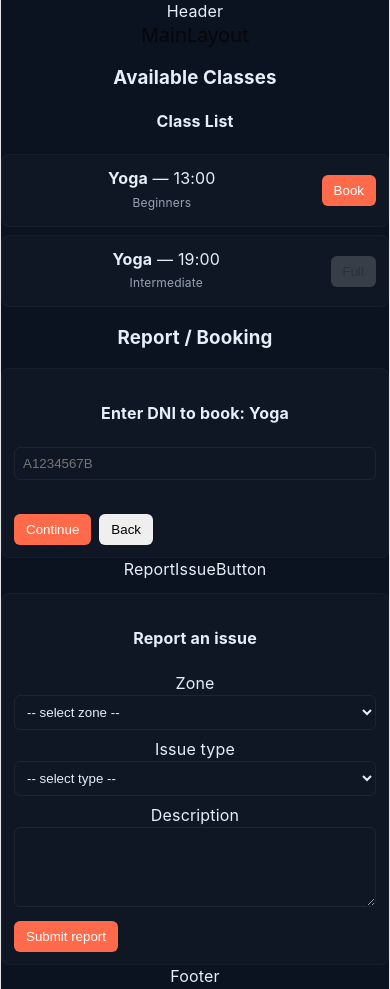
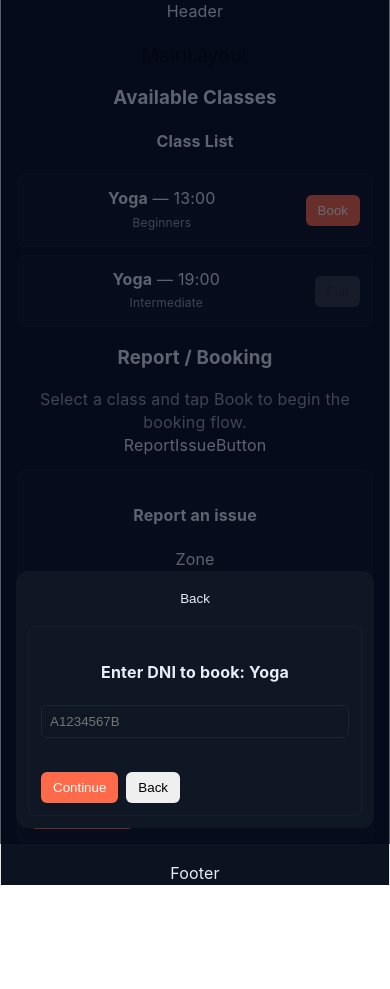
Before and after one commit to Castor909/react-club-app, a React (Vite) app: page / in a window 390 px wide. Both pictures are taken after a click on the button "Book". After the commit the page ends 885 px from the top, so only its background shows below. Built offline with nearby package versions, Linux system fonts and the light colour scheme.

Commit message:
feat(ui): use fullscreen mobile modals for DNI and confirmation flows

```diff
--- a/src/components/MainLayout.jsx
+++ b/src/components/MainLayout.jsx
@@ -6,6 +6,7 @@ import ClassList from './ClassList';
 import DniForm from './DniForm';
 import Confirmation from './Confirmation';
 import ErrorMessage from './ErrorMessage';
+import Modal from './Modal';
 import ReportIssueButton from './ReportIssueButton';
 import IssueForm from './IssueForm';
 
@@ -51,7 +52,7 @@ export default function MainLayout() {
   };
 
   return (
-    <main>
+    <main className="container">
       <h2>MainLayout</h2>
       <section>
         <h3>Available Classes</h3>
@@ -60,22 +61,29 @@ export default function MainLayout() {
 
       <section>
         <h3>Report / Booking</h3>
-        {bookingClass ? (
+        <div className="muted">Select a class and tap Book to begin the booking flow.</div>
+
+        <ReportIssueButton />
+        <IssueForm onSubmit={handleReportSubmit} />
+      </section>
+
+      {bookingClass && (
+        <Modal onClose={handleBookingBack}>
           <DniForm
             title={`Enter DNI to book: ${bookingClass.name}`}
             onSubmit={handleBookingSubmit}
             onBack={handleBookingBack}
             error={bookingError}
           />
-        ) : (
-          <div>Select a class and click Book to begin</div>
-        )}
+        </Modal>
+      )}
 
-        <ReportIssueButton />
-        <IssueForm onSubmit={handleReportSubmit} />
-      </section>
+      {confirmationMsg && (
+        <Modal onClose={() => setConfirmationMsg('')}>
+          <Confirmation message={confirmationMsg} onBack={() => setConfirmationMsg('')} />
+        </Modal>
+      )}
 
-      <Confirmation message={confirmationMsg} onBack={() => setConfirmationMsg('')} />
       <ErrorMessage message={bookingError} />
     </main>
   );
--- /dev/null
+++ b/src/components/Modal.jsx
@@ -0,0 +1,10 @@
+export default function Modal({ children, onClose }) {
+  return (
+    <div className="modal" role="dialog" aria-modal="true">
+      <div className="modal__content">
+        <button className="modal__close btn" onClick={onClose} aria-label="Close">Back</button>
+        <div className="modal__body">{children}</div>
+      </div>
+    </div>
+  );
+}
--- a/src/styles.css
+++ b/src/styles.css
@@ -42,3 +42,11 @@ body{
 .confirm{color:var(--color-success);background: rgba(46,204,113,0.06);padding:12px;border-radius:6px;border:1px solid rgba(46,204,113,0.08)}
 
 .container{max-width:960px;margin:20px auto;padding:0 16px}
+
+/* Modal styles for mobile-like full-screen dialogs */
+.modal{
+  position:fixed;inset:0;display:flex;align-items:flex-end;justify-content:center;background:linear-gradient(rgba(2,6,23,0.6), rgba(2,6,23,0.6));padding:16px;z-index:40
+}
+.modal__content{width:100%;max-width:520px;background:var(--color-surface);border-radius:12px;padding:12px}
+.modal__close{background:transparent;color:var(--color-text);margin-bottom:8px}
+.modal__body{padding-top:4px}
```
